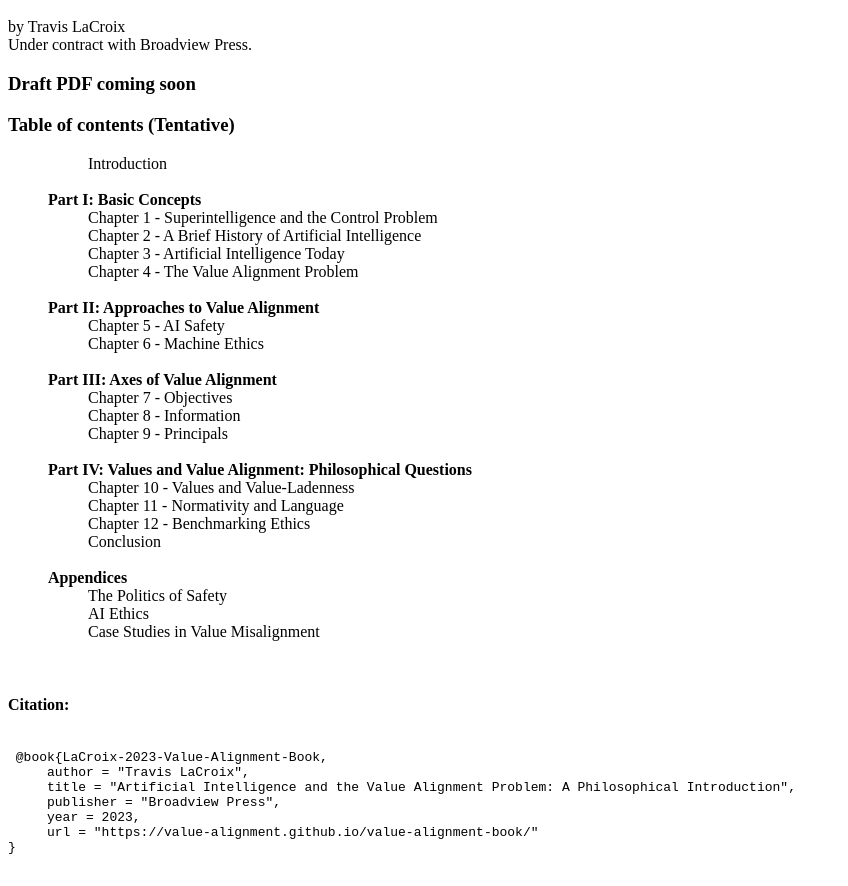
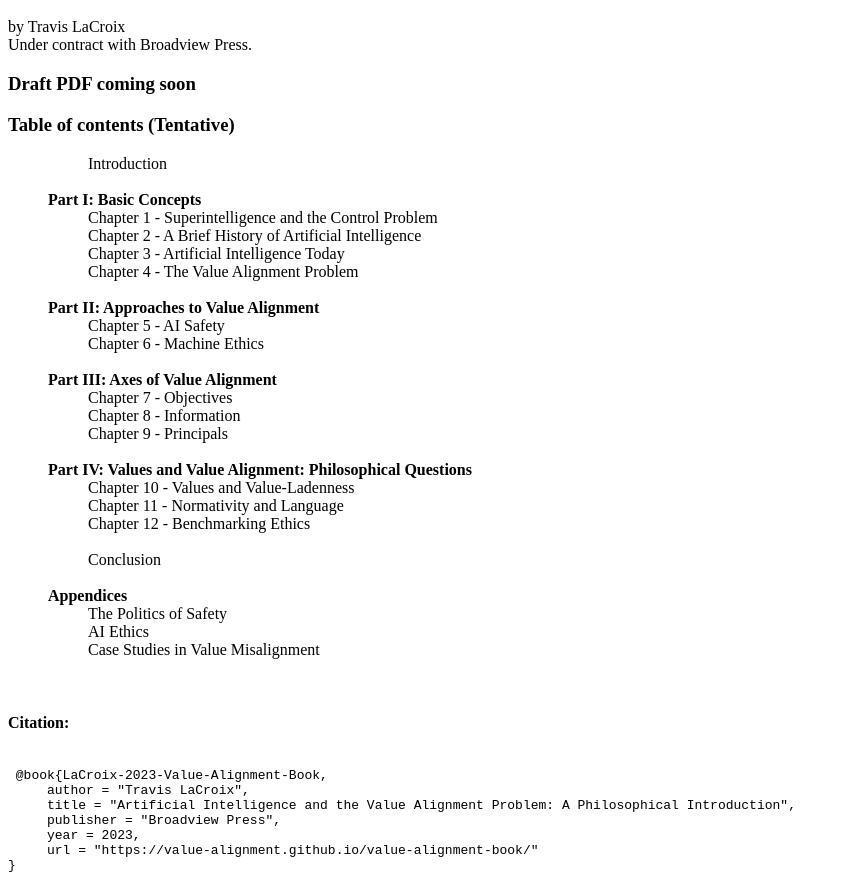
Before and after one commit to value-alignment/value-alignment.github.io, a plain HTML site: page index.html in a window 1280 px wide. Shown: the part 48-934 px from the top of the page, without its empty margins (0-848 px from the left). Drawn offline with Linux system fonts and the light colour scheme.

Commit message:
Update index.html

```diff
--- a/index.html
+++ b/index.html
@@ -33,7 +33,7 @@ Under contract with Broadview Press.
 		<li>  Chapter 10 - Values and Value-Ladenness
 		<li>  Chapter 11 - Normativity and Language
 		<li>  Chapter 12 - Benchmarking Ethics
-		<li>
+		<li> <br>
 		<li>  Conclusion
 	</ul> <br>
 	<li> <strong> Appendices </strong>
```
